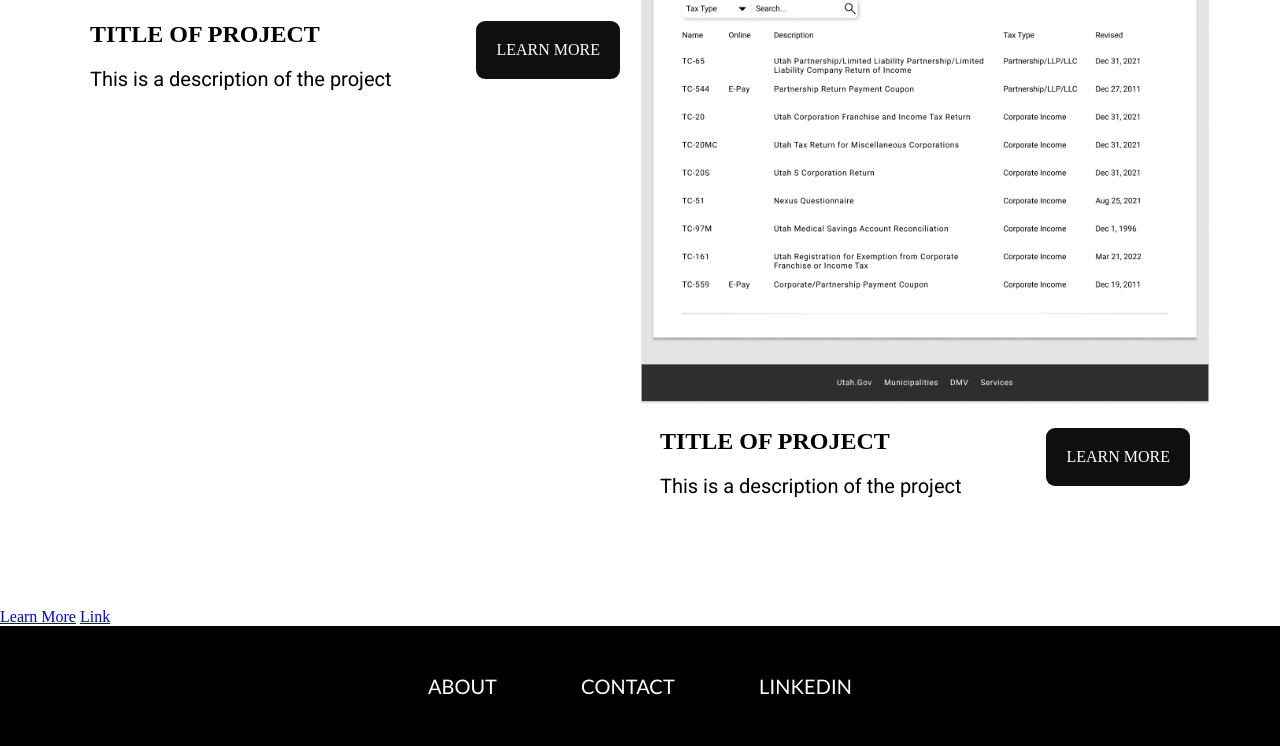
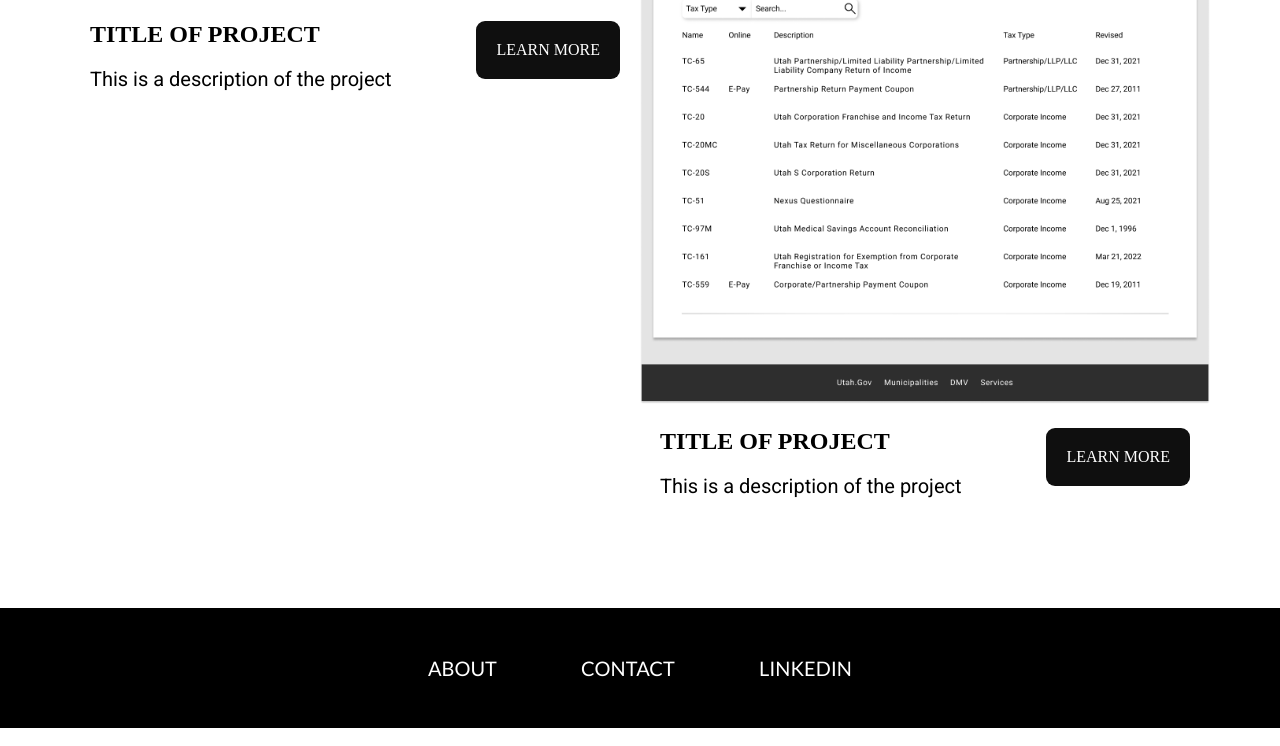
Before and after one commit to csmolarski/activities, a plain HTML site: page index_v2.html in a window 1280 px wide. Shown: the part 2572-3318 px from the top of the page. Drawn offline with Linux system fonts and the light colour scheme.

Commit message:
v2 updated

```diff
--- a/index_v2.html
+++ b/index_v2.html
@@ -27,19 +27,8 @@
             <h1 class="heroSpaceTxt">UX/UI Design</h1>
         </div>
             <div class="heroDivider">
-
             </div>
     </section>
-    <!--
-   <hr class="solid">
-   <a class="active" href="#">ABOUT</a>
-   <img src="..." alt="..." class="img-thumbnail">
-   <img src="..." class="img-fluid" alt="Responsive image">
-
-   <img src="..." class="rounded float-left" alt="...">
-<img src="..." class="rounded float-right" alt="...">
-<button type="button" onclick="alert('Hello world!')">Click Me!</button>
-    -->
     <section class="container">
         <p class="w50p">
             UX/UI designer with a background in education, research and the media arts, trained at the School of the Art Institute Chicago and the City University of New York. UX/UI Columbia Engineering Bootcamp in 2022. Skilled in the Adobe Creative Suite (Illustrator, Photoshop, Premiere, After Effects and XD), Figma, HTML5, CSS, visual prototyping & wireframing, Design Thinking, qualitative research methodologies (Oral History and Participatory Action Research) and nonfiction storytelling. As an educator and media maker, I have led countless groups of university students to excel in the video art, design and multimedia projects with an emphasis on ideation, teamwork and storytelling. Additional roles include: digital archive project manager, documentary producer/director and co-researcher on projects at the intersection of media and education. My strengths bridge the visual, technical and academic. Could we work together?
@@ -90,20 +79,12 @@
         </div>
     </section>
 
-
-
-<a href="#" class="btn btn-primary btn-lg active" role="button" aria-pressed="true">Learn More</a>
-<a href="#" class="btn btn-secondary btn-lg active" role="button" aria-pressed="true">Link</a>
-
-
-
     <footer>
         <nav class="bottomNav">
             <a href="#">ABOUT</a>
             <a href="#">CONTACT</a>
             <a href="#">LINKEDIN</a>
         </nav>
-
     </footer>
 
 
```
Lines whose indentation alone changed are shown as unchanged.
